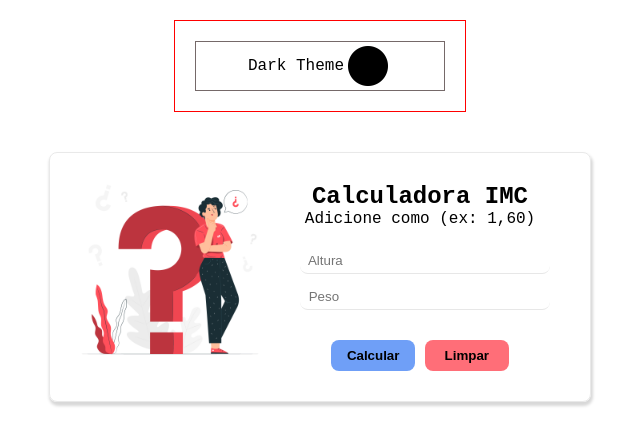
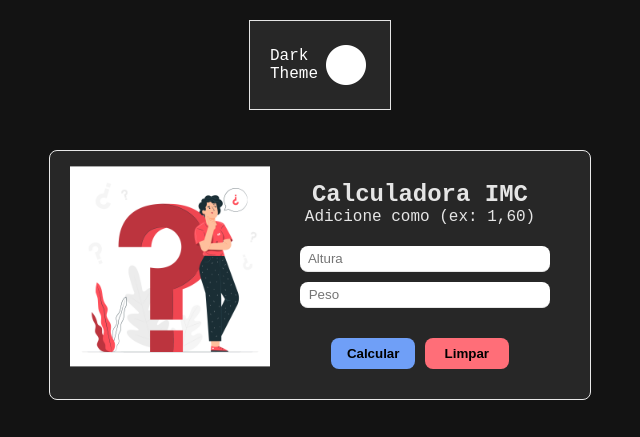
Before and after one commit to jessicapinheiro-s/Calculadora-IMC, a plain HTML site: page index.html in a window 1280 px wide. Both pictures are taken after a click on the icon 688 px from the left and 66 px from the top of the page. Shown: the whole page, without its empty margins (320-960 px from the left). Drawn offline with nearby package versions, Linux system fonts and the light colour scheme.

Commit message:
ajustando modelo dark theme

```diff
--- a/Projeto calculadora IMC/app.js
+++ b/Projeto calculadora IMC/app.js
@@ -60,7 +60,8 @@ function limpar() {
 let btLimpar = document.getElementById('btLimpar');
 btLimpar.addEventListener('click', limpar);
 
-document.getElementById('bx bxs-circle').addEventListener(  'click', function darkness(){
-    let body = document.getElementsByClassName('body');
-    body.classList.toggle('bg-dark');
+document.getElementById('bx bxs-circle').addEventListener( 'click', function darkness(){
+    document.querySelector('.body').classList.toggle('bg-dark');
+    document.querySelector('.calculadora').classList.toggle('bg-dark-calculadora');
+    document.querySelector('.dark').classList.toggle('bg-dark');
 })
--- a/Projeto calculadora IMC/style.css
+++ b/Projeto calculadora IMC/style.css
@@ -82,20 +82,29 @@ body{
     background-color: #93b8fd;
 }
 .dark{
-    width: 250px;
-    border: 1px solid red;
+    width: 100px;
     padding: 20px;
     margin: 20px auto;
+    border: 1px solid #121212;
 }
 .dark-icon{
     display: flex;
     align-items: center;
     justify-content: center;
-    border: 1px solid rgb(117, 105, 105);
 }
 .dark-icon i{
     font-size: 3rem;
 }
-body.bg-dark{
-    background-color: #13131312;
+.body.bg-dark{
+    background-color: #131313;
 }
+.bg-dark-calculadora{
+    background-color: #272727;
+    box-shadow: none;
+    color: #e5e5e5;
+}
+.dark.bg-dark{
+    background-color: #272727;
+    border: 1px solid #e5e5e5;
+    color: #fff;
+}
```
